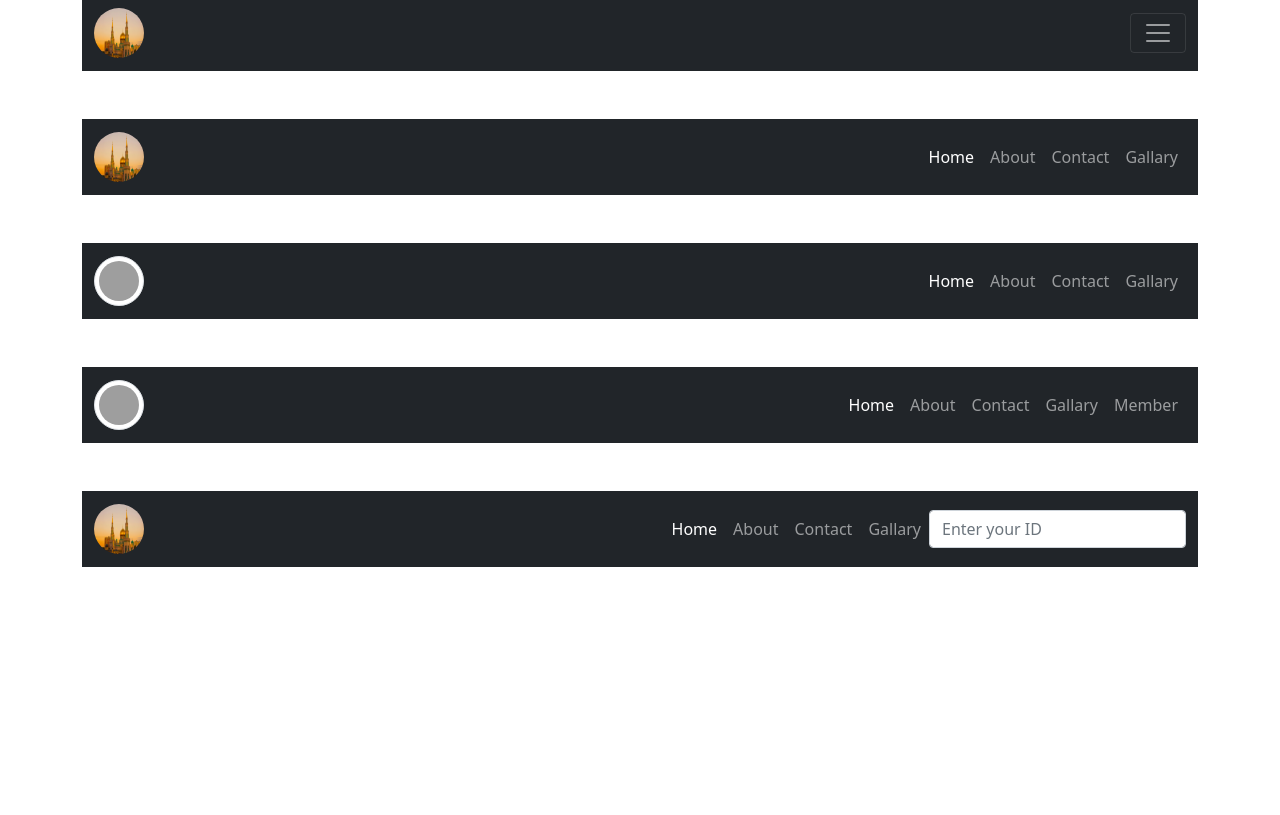
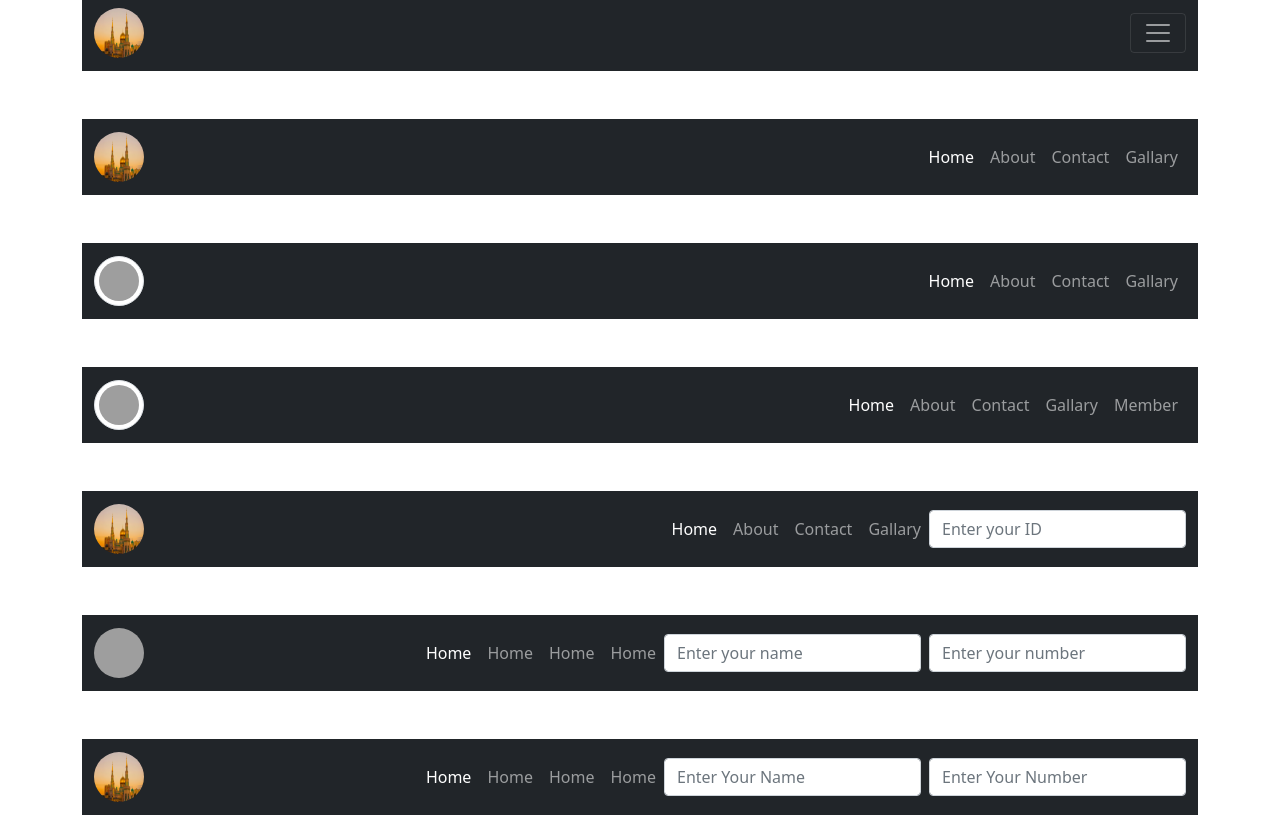
Before and after one commit to TheCreativeMind77/bootstrap_navbar, a plain HTML site: page index.html in a window 1280 px wide. Shown: the part 501-1316 px from the top of the page. Before the commit the page ends 1068 px from the top, so only its background shows below. Drawn offline with nearby package versions, Linux system fonts and the light colour scheme; grey boxes are pictures that could not be loaded.

Commit message:
5th commit

```diff
--- a/index.html
+++ b/index.html
@@ -209,6 +209,55 @@
         </nav>
     </div>
 
+    <div class="container mt-5">
+        <nav class="navbar navbar-expand-sm navbar-dark bg-dark">
+            <div class="container-fluid">
+                <a href="#" class="navbar-brand"><img src="photos/pexels-paulo-marcio-dos-santos-2027450-3796547.jpg" alt="" class="rounded-circle" style="width: 50px; height: 50px;"></a>
+
+                <button class="navbar-toggler" data-bs-toggle="collapse" data-bs-target="#navazwad"><span class="navbar-toggler-icon"></span></button>
+
+                <div class="collapse navbar-collapse" id="navazwad">
+                    <ul class="navbar-nav ms-auto">
+                        <li class="nav-item"><a href="#" class="nav-link active">Home</a></li>
+                        <li class="nav-item"><a href="#" class="nav-link">Home</a></li>
+                        <li class="nav-item"><a href="#" class="nav-link">Home</a></li>
+                        <li class="nav-item"><a href="#" class="nav-link">Home</a></li>
+                    </ul>
+                    <form action="" class="form">
+                        <div class="d-flex gap-2">
+                            <input type="text" class="form-control" placeholder="Enter your name">
+                            <input type="text" class="form-control" placeholder="Enter your number">
+                        </div>
+                    </form>
+                </div>
+            </div>
+        </nav>
+    </div>
+
+    <div class="container mt-5">
+        <nav class="navbar navbar-expand-sm navbar-dark bg-dark">
+            <div class="container-fluid">
+                <a href="#" class="navbar-brand"><img src="photos/pexels-pixabay-161276.jpg" alt="" class="rounded-circle" style="width: 50px; height: 50px;"></a>
+
+                <button class="navbar-toggler" data-bs-toggle="collapse" data-bs-target="#jjj"><span class="navbar-toggler-icon"></span></button>
+
+                <div class="collapse navbar-collapse" id="jjj">
+                    <ul class="navbar-nav ms-auto">
+                        <li class="nav-item"><a href="#" class="nav-link active">Home</a></li>
+                        <li class="nav-item"><a href="#" class="nav-link">Home</a></li>
+                        <li class="nav-item"><a href="#" class="nav-link">Home</a></li>
+                        <li class="nav-item"><a href="#" class="nav-link">Home</a></li>
+                    </ul>
+
+                    <form action="" class="form d-flex gap-2">
+                        <input type="text" class="form-control" placeholder="Enter Your Name">
+                        <input type="text" class="form-control" placeholder="Enter Your Number">
+                    </form>
+                </div>
+            </div>
+        </nav>
+    </div>
+
 
     <script src="https://cdn.jsdelivr.net/npm/bootstrap@5.0.2/dist/js/bootstrap.bundle.min.js" integrity="sha384-MrcW6ZMFYlzcLA8Nl+NtUVF0sA7MsXsP1UyJoMp4YLEuNSfAP+JcXn/tWtIaxVXM" crossorigin="anonymous"></script>
 </body>
```
